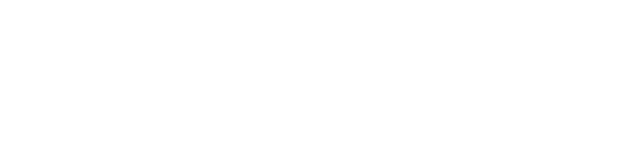
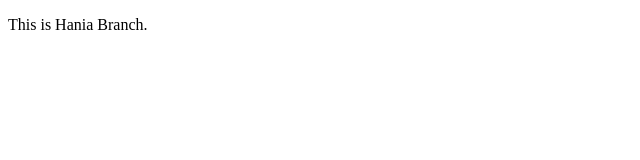
Before and after one commit to AwaisFarooq-11/News-Vine, a plain HTML site: page use-cases/index.html in a window 1280 px wide. Shown: the whole page, without its empty margins (0-640 px from the left). Drawn offline with Linux system fonts and the light colour scheme.

Commit message:
Adding Para

```diff
--- a/use-cases/index.html
+++ b/use-cases/index.html
@@ -6,6 +6,8 @@
   <title>Document</title>
 </head>
 <body>
-
+  <p>
+    This is Hania Branch.
+  </p>
 </body>
 </html>
```
